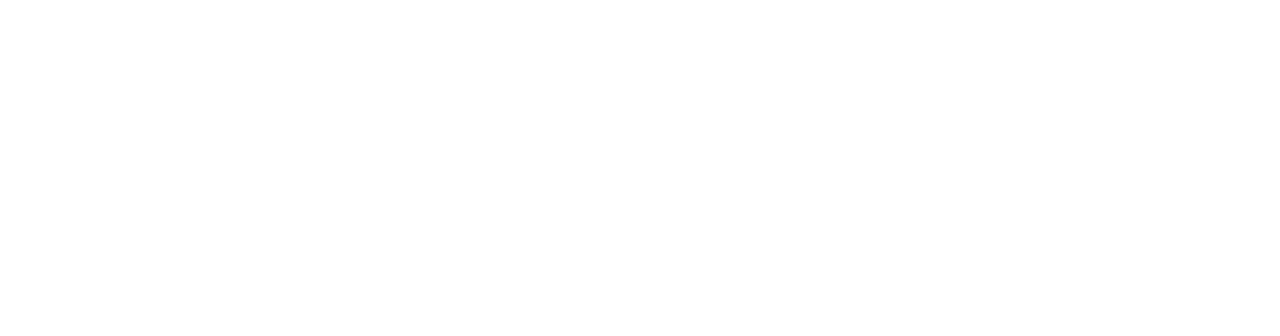
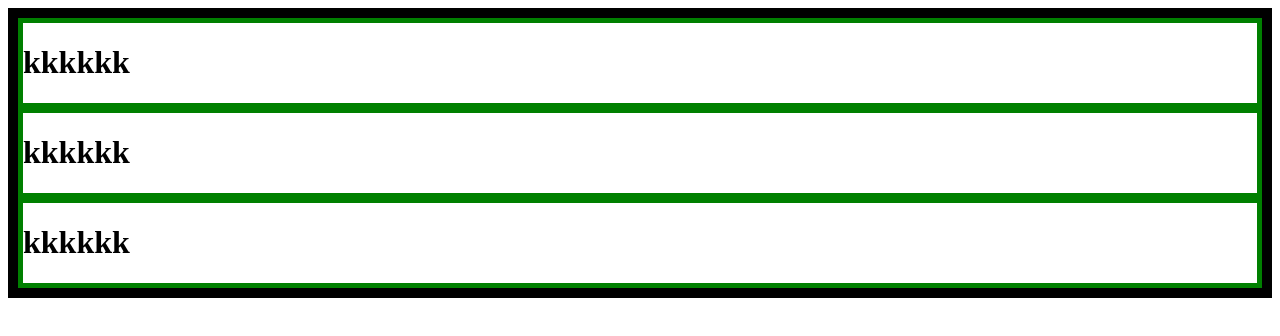
Before and after one commit to danielfvanegas/danielfvanegas.github.io, a plain HTML site: page index.html in a window 1280 px wide. Drawn offline with Linux system fonts and the light colour scheme.

Commit message:
Add files via upload

```diff
--- /dev/null
+++ b/estilos.css
@@ -0,0 +1,15 @@
+.caja{
+    width: auto;
+    height: auto;
+    margin: auto;
+    padding: auto;
+    border: 5px solid green;
+}
+.container{
+    width: auto;
+    height: auto;
+    margin: auto;
+    padding: auto;
+    border: 10px solid black;
+
+}
--- a/index.html
+++ b/index.html
@@ -2,10 +2,26 @@
 <html lang="en">
 <head>
     <meta charset="UTF-8">
+ <link rel="stylesheet" href="estilos.css">
     <meta name="viewport" content="width=device-width, initial-scale=1.0">
     <title>Document</title>
 </head>
 <body>
+  <div class="container" id="kkkkk">
+    <div class="caja">
+        <h1>kkkkkk</h1>
+    </div>
 
+    <div class="caja">
+        <h1>kkkkkk</h1>
+    </div>
+
+    <div class="caja">
+        <h1>kkkkkk</h1>
+    </div>
+
+
+
+  </div>
 </body>
 </html>
```
Also changed, not shown: productos.html (added, +38 -0 lines).
